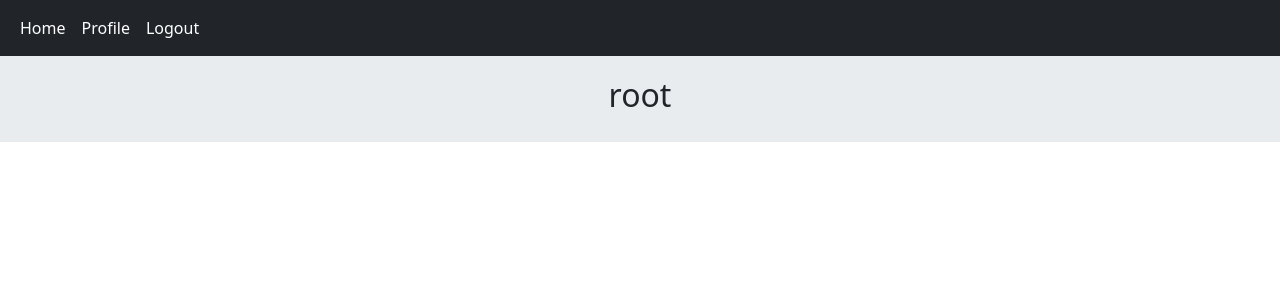
After one commit to amirrezaesmaeili/social_network, a Django app: page /account/profile/3/ in a window 1280 px wide. The commit adds this page. Shown: the top 300 px of the page. Run offline with Django 4.2, Linux system fonts and the light colour scheme; a user stored in the database is signed in; data comes from the database, SQL or seed files in the repository; both versions use the stored data as it was after the commit.

Commit message:
feat: added profile pade

```diff
--- /dev/null
+++ b/account/templates/account/profile.html
@@ -0,0 +1,4 @@
+{% extends "base.html" %}
+{% block content %}
+ <h2 class="text-center"> {{request.user}} </h2>
+{% endblock content %}
--- a/account/urls.py
+++ b/account/urls.py
@@ -6,4 +6,5 @@ urlpatterns = [
     path('register/',views.UserRegisterView.as_view(), name='user_register'),
     path('login/',views.UserLoginView.as_view(),name='user_login' ),
     path('logout/',views.UserLogoutView.as_view(),name="user_logout"),
+    path('profile/<int:user_id>/',views.UserProfileView.as_view(),name="user_profile"),
 ]
--- a/account/views.py
+++ b/account/views.py
@@ -61,3 +61,9 @@ class UserLogoutView(LoginRequiredMixin,View):
         logout(request)
         messages.success(request,"you logout successfuly", "success")
         return redirect("home:home")
+
+class UserProfileView(LoginRequiredMixin,View):
+
+    def get(self,request,user_id):
+        user = User.objects.get(pk=user_id)
+        return render(request,"account/profile.html",{"user":user})
--- a/templates/inc/navbar.html
+++ b/templates/inc/navbar.html
@@ -3,6 +3,7 @@
     <div class="navbar-nav">
         <a class="nav-link active" href="{% url "home:home" %}">Home</a>
         {% if request.user.is_authenticated %}
+        <a class="nav-link active" href="{% url "account:user_profile" request.user.id%}" >Profile</a>
         <a class="nav-link active" href="{% url "account:user_logout"%}" >Logout</a>
         {% else %}
         <a class="nav-link active" href="{% url "account:user_register" %}">Register</a>
```
Also changed, not shown: db.sqlite3.
